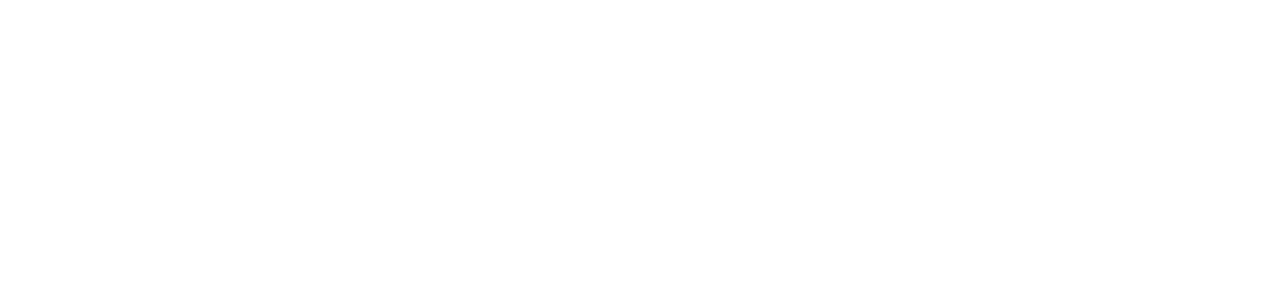
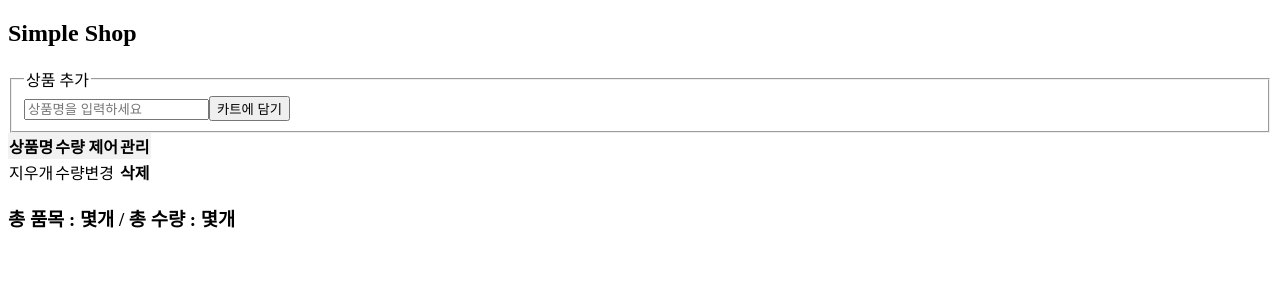
Before and after one commit to cactus-bob/react-02-cart, a React (Vite) app: page / in a window 1280 px wide. Shown: the top 300 px of the page. Built offline with nearby package versions, Linux system fonts and the light colour scheme.

Commit message:
초기 렌더링을 위한 코드 작성

```diff
--- a/src/App.jsx
+++ b/src/App.jsx
@@ -1,5 +1,46 @@
+import {useState} from "react";
+
 function App() {
-    return<></>
+    const [name, setName] = useState("");   // input 관리용
+    const [cart, setCart] = useState([]);   // 목록 관리용
+
+    return (
+        <>
+            <h2>Simple Shop</h2>
+            <fieldset>
+                <legend>상품 추가</legend>
+                <form>
+                    <input placeholder={"상품명을 입력하세요"} value={name} />
+                    <button type={"submit"}>카트에 담기</button>
+                </form>
+            </fieldset>
+            <tabel border={1}
+                   cellPadding={10}
+                   style={{
+                        // react에서 style 속성은 객체로 전달해줄 수 있으며,
+                        // key: value 형태로 프로퍼티를 기록하는데
+                        // key에는 camelCase로 작성해주어야 함
+                        width: "100%",
+                        borderCollapse: "collapse",
+                   }}>
+                <thead style={{backgroundColor: "#f2f2f2"}}>
+                <tr>
+                    <th>상품명</th>
+                    <th>수량 제어</th>
+                    <th>관리</th>
+                </tr>
+                </thead>
+                <tbody>
+                <tr>
+                    <td>지우개</td>
+                    <td>수량변경</td>
+                    <th>삭제</th>
+                </tr>
+                </tbody>
+            </tabel>
+            <h3>총 품목 : 몇개 / 총 수량 : 몇개</h3>
+        </>
+    );
 }
 
 export default App;
```
